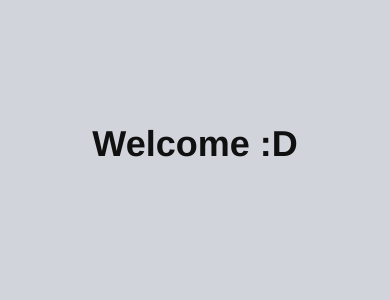
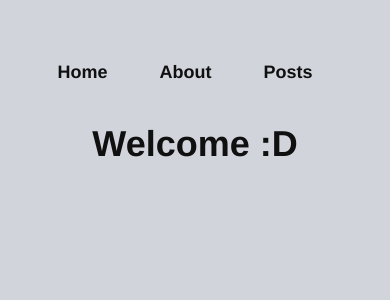
Before and after one commit to kobybrack/brackebusch-website, a Next.js app: page / in a window 390 px wide. Shown: the top 300 px of the page. Built offline with nearby package versions, Linux system fonts and the light colour scheme.

Commit message:
style overhaul: removing css and sticking with tailwind. fixing mobile view (#3)

```diff
--- a/eslint.config.mjs
+++ b/eslint.config.mjs
@@ -44,6 +44,7 @@ export default [
             'no-underscore-dangle': ['error'],
             'import/no-unresolved': 'off',
             'no-unused-vars': 0,
+            quotes: ['single', 'backtick'],
         },
     },
     ...compat.extends('next/core-web-vitals', 'next/typescript'),
--- a/src/app/about/page.tsx
+++ b/src/app/about/page.tsx
@@ -1,3 +1,4 @@
+// About page
 export default function Page() {
-    return <div>this is the about page</div>;
+    return <div className="text-center">this is the about page</div>;
 }
--- a/src/app/page.tsx
+++ b/src/app/page.tsx
@@ -1,8 +1,7 @@
-import commonStyles from '@/styles/common.module.css';
-
+// Home page
 export default function Home() {
     return (
-        <div className={`${commonStyles.flexContainer}`}>
+        <div className="flex flex-col justify-center items-center">
             <div className="prose">
                 <h1>Welcome :D</h1>
             </div>
--- a/src/app/posts/[postKey]/page.tsx
+++ b/src/app/posts/[postKey]/page.tsx
@@ -1,16 +1,16 @@
 import dbClient from '@/lib/dbClient';
-import '@/app/globals.css';
 import Markdown from 'react-markdown';
-import commonStyles from '@/styles/posts.module.css';
-import postStyles from '@/styles/posts.module.css';
 
+// Dynamic posts page
 export default async function Page({ params }: { params: Promise<{ postKey: string }> }) {
     const postKey = (await params).postKey;
     const post = await dbClient.getPostFromKey(postKey as string);
     return (
-        <div className={`${commonStyles.markdownContainer} prose`}>
-            <h1>{post.title}</h1>
-            <Markdown>{post.content}</Markdown>
+        <div className="w-full px-8">
+            <div className="prose mx-auto">
+                <h1>{post.title}</h1>
+                <Markdown>{post.content}</Markdown>
+            </div>
         </div>
     );
 }
--- a/src/app/posts/page.tsx
+++ b/src/app/posts/page.tsx
@@ -1,15 +1,14 @@
 import dbClient from '@/lib/dbClient';
 import Link from 'next/link';
-import commonStyles from '@/styles/common.module.css';
-import postStyles from '@/styles/posts.module.css';
 
+// Posts list page
 export default async function Page() {
     const posts = await dbClient.getPosts();
     return (
-        <div className={`${commonStyles.flexContainer}`} style={{ width: '100%' }}>
-            <div className="prose">
-                <h1>Here are the most recent posts:</h1>
-                <div className={`${commonStyles.flexContainer}  ${postStyles.postsContainer}`}>
+        <div className="flex flex-col justify-center items-center px-4 sm:px-8 lg:px-8 w-full">
+            <div className="prose mx-auto text-center">
+                <h1>Recent posts:</h1>
+                <div className="flex flex-col justify-center items-center gap-[20px]">
                     {posts.map((post) => (
                         <Link key={post.id} href={`/posts/${post.postKey}`}>
                             <button className="btn">{post.title}</button>
--- a/src/components/Navbar.tsx
+++ b/src/components/Navbar.tsx
@@ -1,7 +1,5 @@
 'use client';
-
 import Link from 'next/link';
-import styles from '@/styles/header.module.css';
 
 const headerPages = {
     Home: '/',
@@ -15,14 +13,14 @@ export const Navbar = () => {
     };
 
     return (
-        <div className={styles.header}>
-            <div className={`navbar bg-base-100 ${styles.nav}`}>
+        <div className="pt-10 pb-5 w-full z-50 flex justify-center">
+            <div className={`navbar bg-base-100 w-11/12 mx-auto`}>
                 <div className="navbar-start">{/* TODO navbar start stuff */}</div>
-                <div className="navbar-center hidden lg:flex">
-                    <ul className={styles.navList}>
+                <div className="navbar-center">
+                    <ul className="flex list-none m-0 p-0 menu menu-horizontal">
                         {Object.entries(headerPages).map(([text, href], index) => (
                             <li key={index}>
-                                <Link className={`${styles.navItem}`} href={href} onClick={handleLinkClick}>
+                                <Link className="mr-5 text-lg" href={href} onClick={handleLinkClick}>
                                     <b>{text}</b>
                                 </Link>
                             </li>
--- a/src/styles/common.module.css
+++ /dev/null
@@ -1,6 +0,0 @@
-.flexContainer {
-    display: flex;
-    flex-direction: column;
-    justify-content: center;
-    align-items: center;
-}
--- a/src/styles/header.module.css
+++ /dev/null
@@ -1,26 +0,0 @@
-.header {
-    padding-top: 40px;
-    padding-bottom: 20px;
-    width: 100%;
-    z-index: 1000;
-    display: flex;
-    justify-content: center; /* Center the header content */
-}
-
-.nav {
-    width: 90%;
-    margin: 0 auto; /* Add margin on each side */
-}
-
-.navList {
-    display: flex;
-    list-style: none;
-    margin: 0;
-    padding: 0;
-    @apply menu menu-horizontal;
-}
-
-.navItem {
-    margin-right: 20px;
-    @apply text-lg;
-}
--- a/tailwind.config.ts
+++ b/tailwind.config.ts
@@ -11,7 +11,7 @@ export default {
             typography: {
                 DEFAULT: {
                     css: {
-                        maxWidth: '100ch',
+                        maxWidth: '75ch',
                     },
                 },
             },
```
Also changed, not shown: src/styles/posts.module.css (deleted, +0 -15 lines), 1 other file (tests, documents, lock files or other folders).
